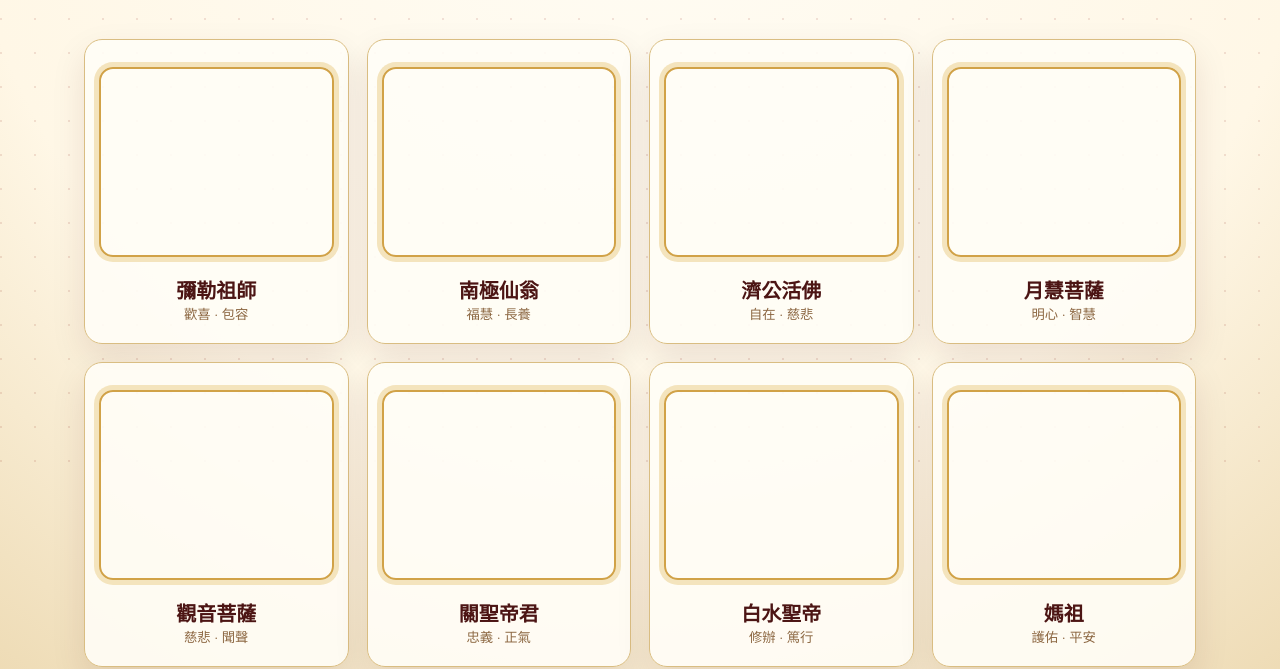
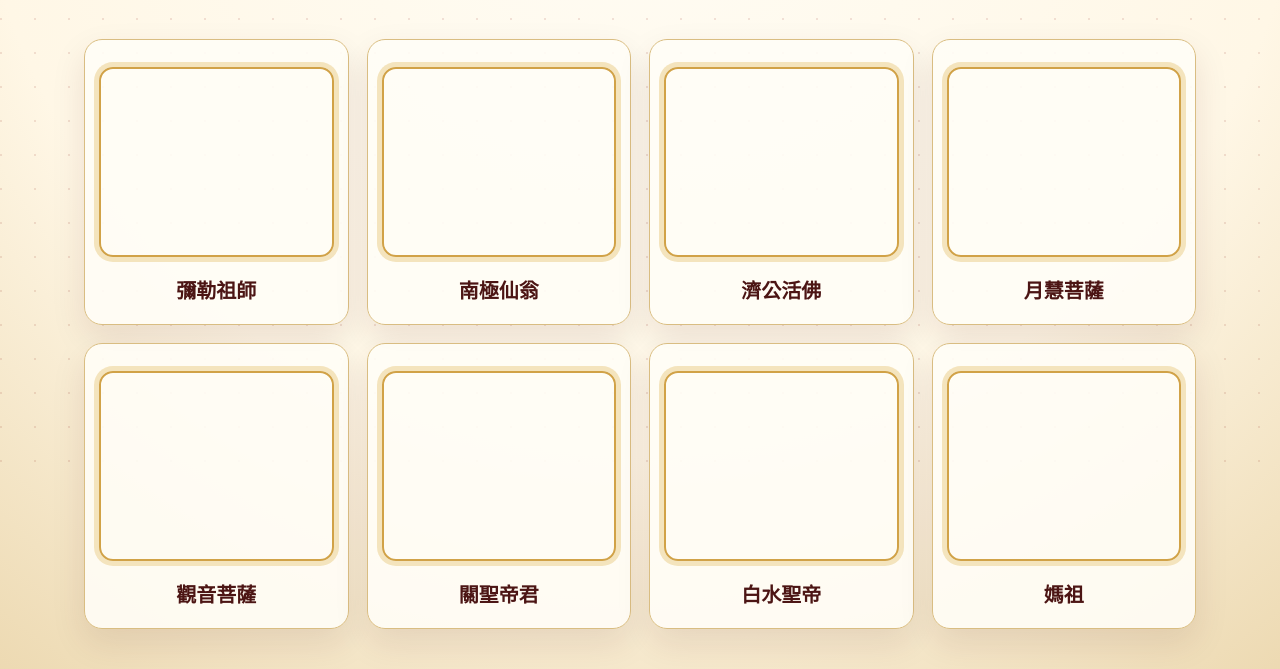
Before and after one commit to chongde-renyi/chongde-renyi.github.io, a plain HTML site: page blessing/index.html in a window 1280 px wide. Shown: the part 322-991 px from the top of the page. Drawn offline with Linux system fonts and the light colour scheme.

Commit message:
Remove subtitle words under仙佛 names

```diff
--- a/blessing/index.html
+++ b/blessing/index.html
@@ -15,14 +15,14 @@
       <h1 id="choose-title">誠心合掌默禱</h1>
       <p class="lead">安定心念，帶著感恩與虔誠，選擇一位有緣仙佛，領受今日慈語。</p>
       <div class="choices">
-        <button data-name="彌勒祖師"><b class="portrait p1" aria-hidden="true"></b><span>彌勒祖師</span><small>歡喜 · 包容</small></button>
-        <button data-name="南極仙翁"><b class="portrait p2" aria-hidden="true"></b><span>南極仙翁</span><small>福慧 · 長養</small></button>
-        <button data-name="濟公活佛"><b class="portrait p3" aria-hidden="true"></b><span>濟公活佛</span><small>自在 · 慈悲</small></button>
-        <button data-name="月慧菩薩"><b class="portrait p4" aria-hidden="true"></b><span>月慧菩薩</span><small>明心 · 智慧</small></button>
-        <button data-name="觀音菩薩"><b class="portrait p5" aria-hidden="true"></b><span>觀音菩薩</span><small>慈悲 · 聞聲</small></button>
-        <button data-name="關聖帝君"><b class="portrait p6" aria-hidden="true"></b><span>關聖帝君</span><small>忠義 · 正氣</small></button>
-        <button data-name="白水聖帝"><b class="portrait p7" aria-hidden="true"></b><span>白水聖帝</span><small>修辦 · 篤行</small></button>
-        <button data-name="媽祖"><b class="portrait p8" aria-hidden="true"></b><span>媽祖</span><small>護佑 · 平安</small></button>
+        <button data-name="彌勒祖師"><b class="portrait p1" aria-hidden="true"></b><span>彌勒祖師</span></button>
+        <button data-name="南極仙翁"><b class="portrait p2" aria-hidden="true"></b><span>南極仙翁</span></button>
+        <button data-name="濟公活佛"><b class="portrait p3" aria-hidden="true"></b><span>濟公活佛</span></button>
+        <button data-name="月慧菩薩"><b class="portrait p4" aria-hidden="true"></b><span>月慧菩薩</span></button>
+        <button data-name="觀音菩薩"><b class="portrait p5" aria-hidden="true"></b><span>觀音菩薩</span></button>
+        <button data-name="關聖帝君"><b class="portrait p6" aria-hidden="true"></b><span>關聖帝君</span></button>
+        <button data-name="白水聖帝"><b class="portrait p7" aria-hidden="true"></b><span>白水聖帝</span></button>
+        <button data-name="媽祖"><b class="portrait p8" aria-hidden="true"></b><span>媽祖</span></button>
       </div>
     </section>
 
```
